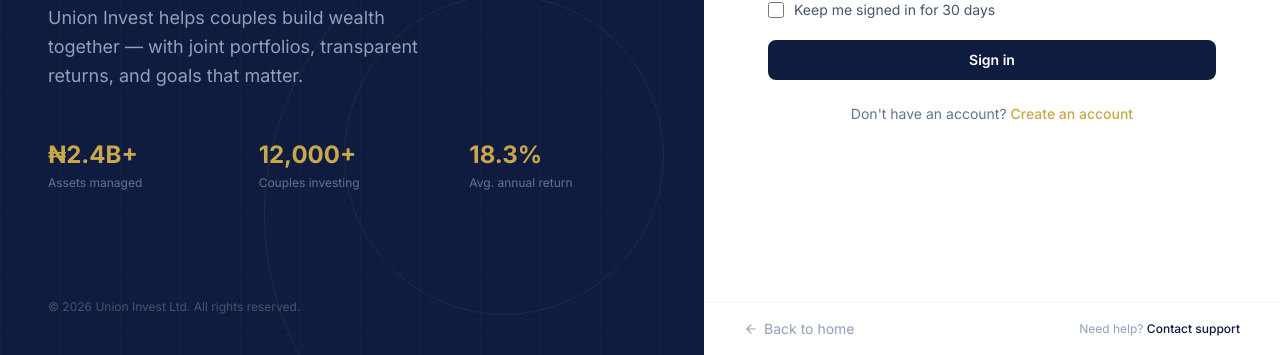
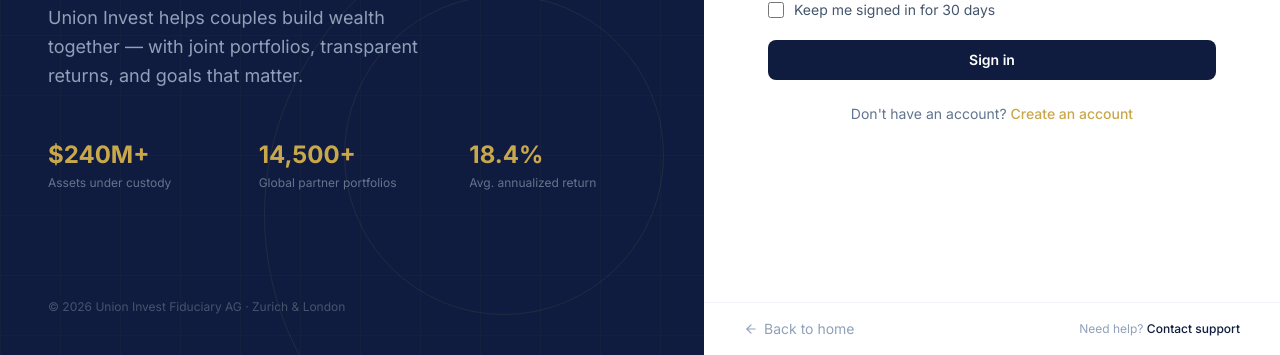
Before and after one commit to olastech1/marriage-invest, a Next.js app: page /login in a window 1280 px wide. Shown: the part 445-800 px from the top of the page. Built offline with nearby package versions, Linux system fonts and the light colour scheme.

Commit message:
fix(auth): replace Naira currency stats with USD in auth layout

```diff
--- a/src/app/(auth)/layout.tsx
+++ b/src/app/(auth)/layout.tsx
@@ -72,9 +72,9 @@ export default function AuthLayout({ children }: AuthLayoutProps) {
             {/* Stats row */}
             <div className="mt-12 grid grid-cols-3 gap-6">
               {[
-                { value: '₦2.4B+', label: 'Assets managed' },
-                { value: '12,000+', label: 'Couples investing' },
-                { value: '18.3%', label: 'Avg. annual return' },
+                { value: '$240M+', label: 'Assets under custody' },
+                { value: '14,500+', label: 'Global partner portfolios' },
+                { value: '18.4%', label: 'Avg. annualized return' },
               ].map((stat) => (
                 <div key={stat.label}>
                   <p className="text-2xl font-bold text-[#C9A84C]">{stat.value}</p>
@@ -86,7 +86,7 @@ export default function AuthLayout({ children }: AuthLayoutProps) {
 
           {/* Footer line */}
           <p className="text-slate-600 text-xs">
-            © {new Date().getFullYear()} Union Invest Ltd. All rights reserved.
+            © {new Date().getFullYear()} Union Invest Fiduciary AG · Zurich & London
           </p>
         </div>
       </div>
```
